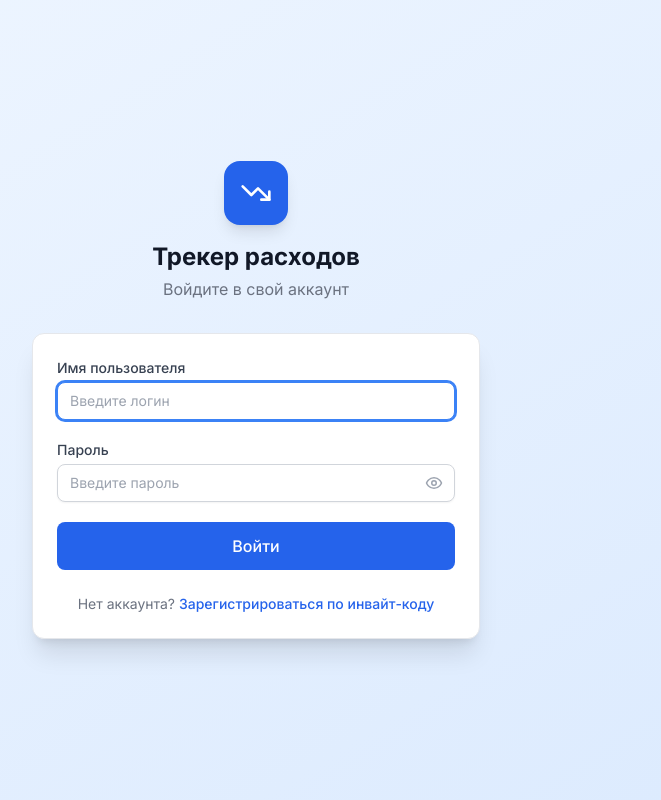
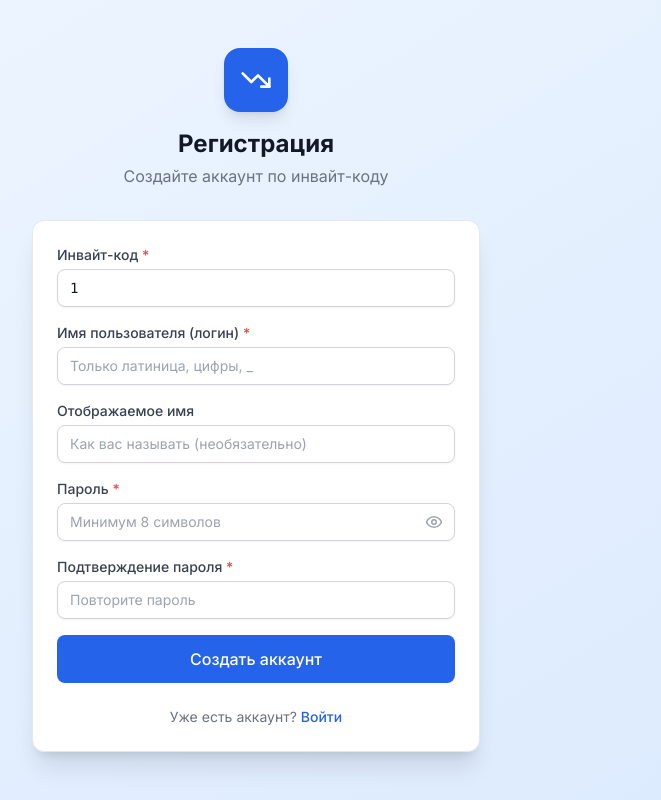
Before and after one commit to haphop228/expenses-tracker, a React (Vite) app in the folder frontend/: page /register/1 in a window 1280 px wide. Before the commit this address led to /login. Shown: the whole page, without its empty margins (384-1045 px from the left). Built offline with nearby package versions, Linux system fonts and the light colour scheme; no server answers.

Commit message:
its working

```diff
--- a/frontend/src/App.tsx
+++ b/frontend/src/App.tsx
@@ -44,6 +44,7 @@ const App: React.FC = () => {
           {/* Public routes */}
           <Route path="/login" element={<Login />} />
           <Route path="/register" element={<Register />} />
+          <Route path="/register/:inviteCode" element={<Register />} />
 
           {/* Protected routes */}
           <Route
--- a/frontend/src/pages/Register.tsx
+++ b/frontend/src/pages/Register.tsx
@@ -1,12 +1,13 @@
 import React, { useState } from 'react'
-import { Link, useNavigate, useSearchParams } from 'react-router-dom'
+import { Link, useNavigate, useSearchParams, useParams } from 'react-router-dom'
 import { TrendingDown, Eye, EyeOff } from 'lucide-react'
 import { useAuth } from '../contexts/AuthContext'
 import toast from 'react-hot-toast'
 
 const Register: React.FC = () => {
   const [searchParams] = useSearchParams()
-  const [inviteCode, setInviteCode] = useState(searchParams.get('invite') || '')
+  const { inviteCode: inviteCodeParam } = useParams<{ inviteCode: string }>()
+  const [inviteCode, setInviteCode] = useState(inviteCodeParam || searchParams.get('invite') || '')
   const [username, setUsername] = useState('')
   const [displayName, setDisplayName] = useState('')
   const [password, setPassword] = useState('')
@@ -30,8 +31,8 @@ const Register: React.FC = () => {
       return
     }
 
-    if (password.length < 6) {
-      toast.error('Пароль должен быть не менее 6 символов')
+    if (password.length < 8) {
+      toast.error('Пароль должен быть не менее 8 символов')
       return
     }
 
@@ -126,7 +127,7 @@ const Register: React.FC = () => {
                   value={password}
                   onChange={(e) => setPassword(e.target.value)}
                   className="input pr-10"
-                  placeholder="Минимум 6 символов"
+                  placeholder="Минимум 8 символов"
                   autoComplete="new-password"
                   disabled={isLoading}
                 />
```
